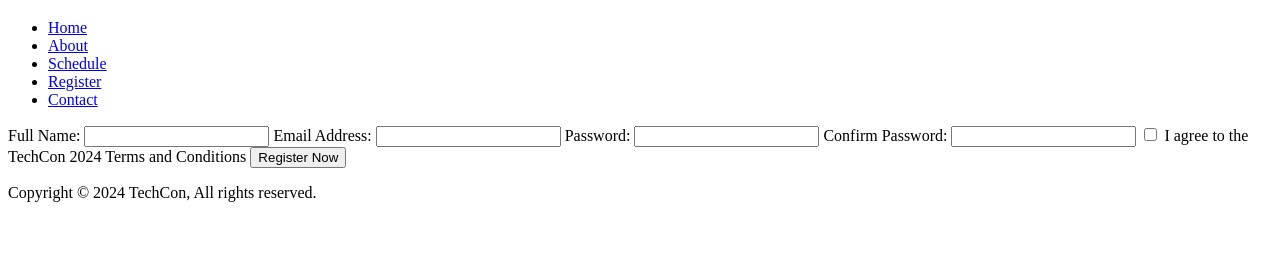
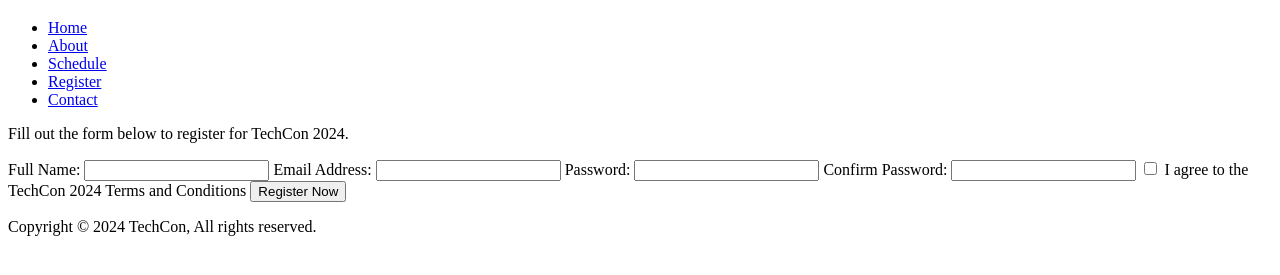
Before and after one commit to Bruck29/TechCon_HTML, a plain HTML site: page techcon_website/register.html in a window 1280 px wide. Shown: the part 61-336 px from the top of the page. Drawn offline with Linux system fonts and the light colour scheme.

Commit message:
Add files via upload

```diff
--- a/techcon_website/register.html
+++ b/techcon_website/register.html
@@ -4,7 +4,7 @@
 <head>
     <meta charset="UTF-8">
     <meta name="viewport" content="width=device-width, initial-scale=1.0">
-    <title>Document</title>
+    <title>Register for TechCon 2024</title>
 </head>
 
 <body>
@@ -19,10 +19,11 @@
                 <li><a href="contact.html">Contact</a></li>
             </ul>
         </nav>
-
     </header>
     <main>
         <form>
+            <p>Fill out the form below to register for TechCon 2024.</p>
+
             <label for="name">Full Name:</label>
             <input type="text">
 
```
